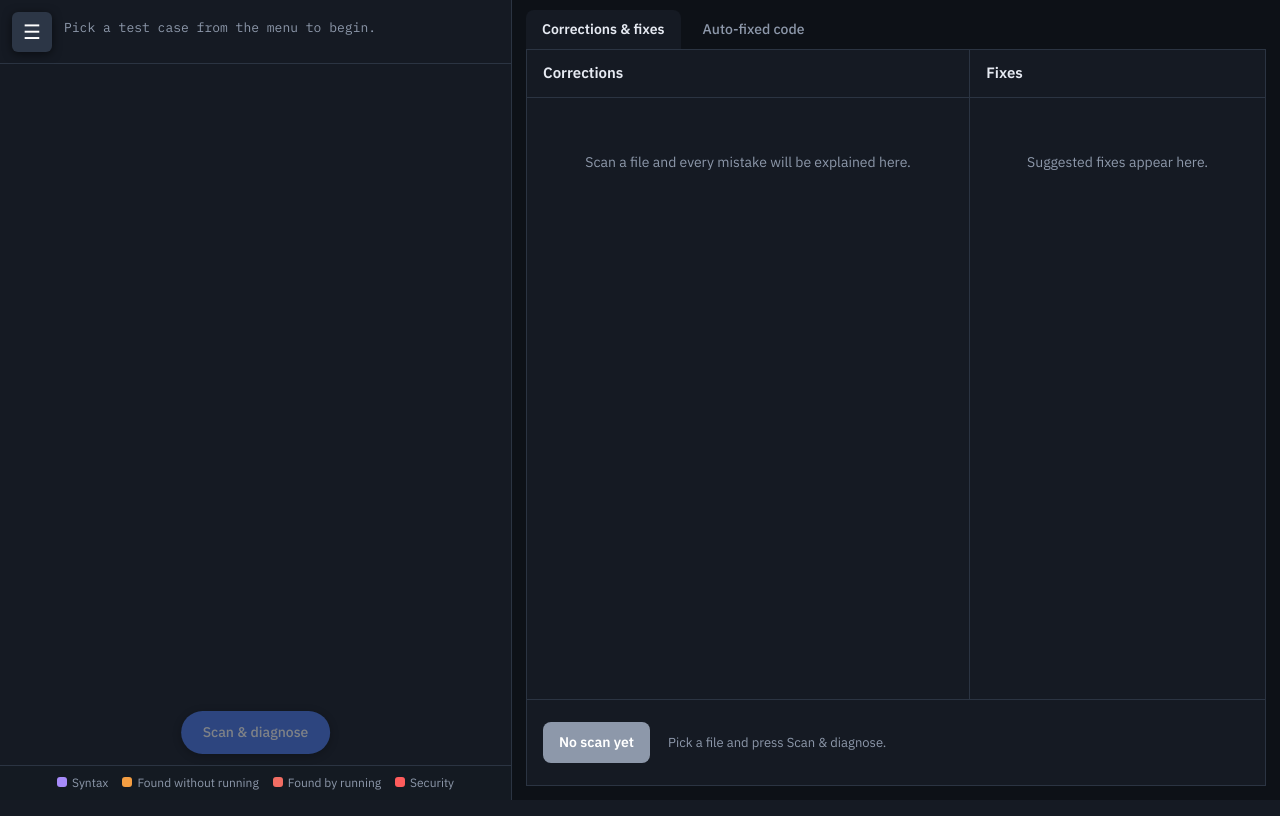
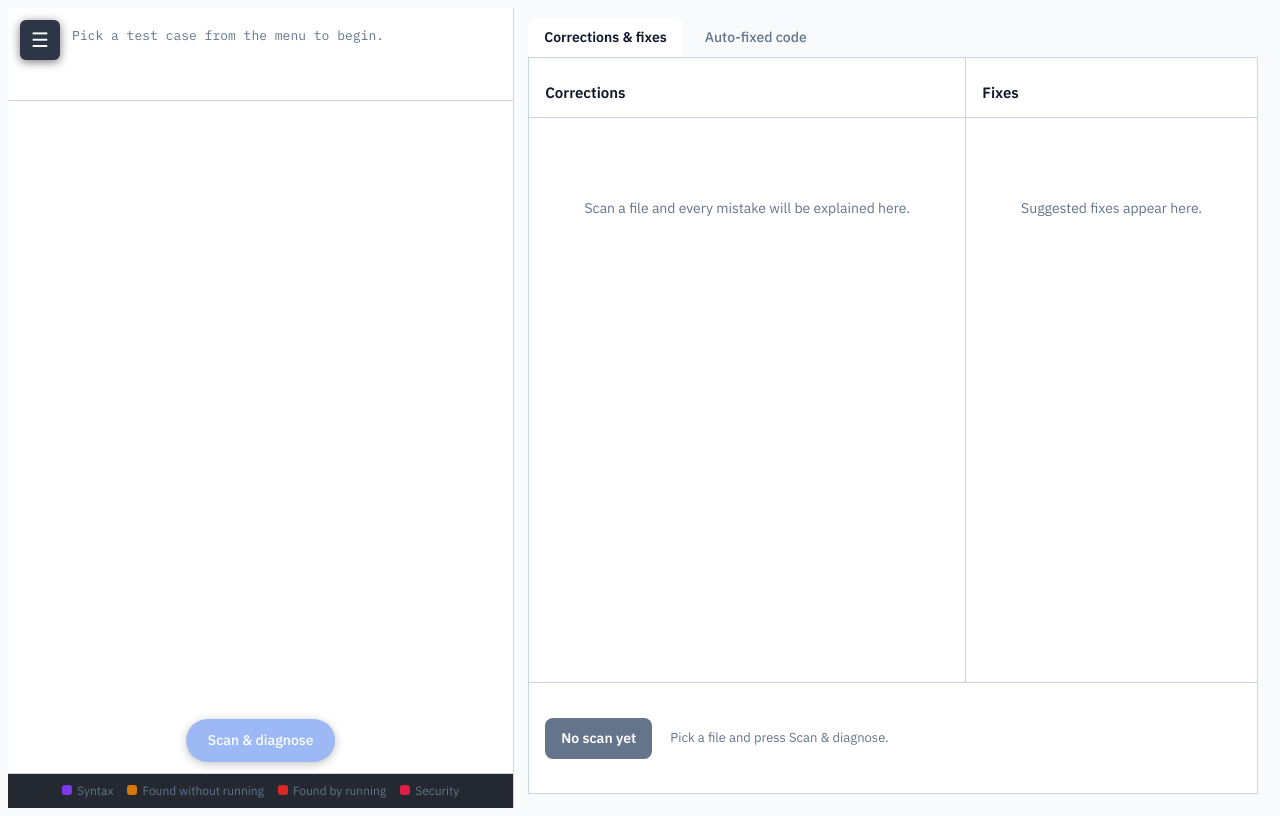
Before and after one commit to e1ixircore/compiler-error-explainer, a Flask app: page / in a window 1280 px wide. Run offline with Flask 3, Linux system fonts and the light colour scheme.

Commit message:
light mode ver

```diff
--- a/templates/index.html
+++ b/templates/index.html
@@ -3,10 +3,17 @@
 <title>IntelliFix</title>
 <link href="https://fonts.googleapis.com/css2?family=IBM+Plex+Sans:wght@400;500;600&family=IBM+Plex+Mono&display=swap" rel="stylesheet">
 <style>
+/* DARK MODE
 :root{color-scheme:dark;--bg:#0d1117;--panel:#151a23;--panel2:#1d2430;--line:#2b3442;--ink:#e6eaf2;--mute:#8d98aa;--accent:#4a7bf0;
 --parser:#a78bfa;--static:#f59e42;--runtime:#f26d63;--sec:#ff5c5c;--ok:#3ecf9a;--warn:#e0a84a;
 --mono:'IBM Plex Mono',monospace}
 *{box-sizing:border-box;margin:0;padding:0}
+*/
+:root {
+  color-scheme: light;--bg: #f8fafc;--panel: #ffffff;--panel2: #f1f5f9;--line: #cbd5e1;--ink: #0f172a;--mute: #64748b;--accent: #2563eb;
+  --parser: #7c3aed;--static: #d97706;--runtime: #dc2626;--sec: #e11d48;--ok: #059669;--warn: #d97706;
+  --mono: 'IBM Plex Mono', monospace;
+}
 body{font:14px/1.5 'IBM Plex Sans',sans-serif;background:var(--bg);color:var(--ink);height:100vh;display:flex;overflow:hidden}
 button{font:inherit;cursor:pointer;border:0;border-radius:6px;padding:8px 14px;font-weight:500;color:#fff;background:var(--accent)}
 textarea{background:var(--panel);color:var(--ink)}
```
